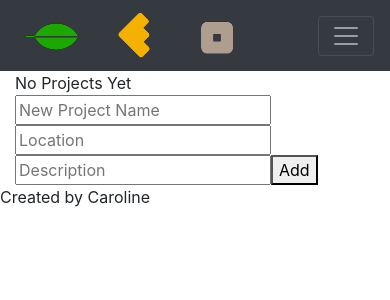
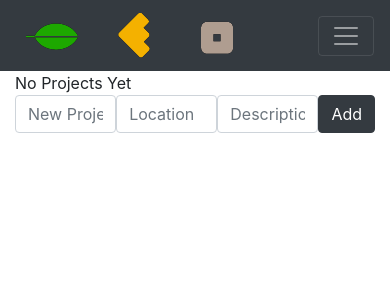
Before and after one commit to carolinemae/Job-Tracker, a React (Create React App) app in the folder Develop/client/: page /projects in a window 390 px wide. Shown: the top 300 px of the page. Built offline with nearby package versions, Linux system fonts and the light colour scheme; no server answers.

Commit message:
responsive bootstrap and basic styling added

```diff
--- a/Develop/client/src/components/CreateButton/index.js
+++ b/Develop/client/src/components/CreateButton/index.js
@@ -1,6 +1,7 @@
-import React, { useState } from 'react';
+import React from 'react';
 import { useMutation } from '@apollo/client';
 import { ADD_TIMESHEET } from '../../utils/mutations';
+import Button from 'react-bootstrap/Button';
 
 const CreateButton = () => {
 
@@ -18,10 +19,8 @@ const CreateButton = () => {
     };
 
     return (
-        <div className='center'>
-            <button onClick={handleCreate} className='create-button'>
-                Create New Timesheet
-            </button>
+        <div className='create-button'>
+            <Button variant="dark" onClick={handleCreate}>Create New Timesheet</Button>
         </div>
     );
 };
--- a/Develop/client/src/components/EquipmentForm/index.js
+++ b/Develop/client/src/components/EquipmentForm/index.js
@@ -2,6 +2,8 @@ import React, { useState } from 'react';
 import { useMutation } from '@apollo/client';
 import { ADD_EQUIPMENT } from '../../utils/mutations';
 import { QUERY_EQUIPMENT } from '../../utils/queries';
+import Button from 'react-bootstrap/Button';
+import Form from 'react-bootstrap/Form';
 
 const EquipmentForm = () => {
     const [formState, setFormState] = useState({
@@ -41,15 +43,17 @@ const EquipmentForm = () => {
     };
 
     return (
-        <div className='center'>
-            <form className='equipment-form m-10' onSubmit={handleFormSubmit}>
-                <input className='form-input w-60' name='equipId' placeholder='ID' type='text' value={formState.equipId} onChange={handleChange} />
-                <input className='form-input w-200' name='equipName' placeholder='Make & Model' type='text' value={formState.equipName} onChange={handleChange} />
-                <button className='w-60' type='submit'>
-                    Add
-                </button>
-            </form>
-        </div>
+        <Form className='equip-form'>
+            <Form.Group>
+                <Form.Control type="text" name='equipId' placeholder='ID' value={formState.equipId} onChange={handleChange} />
+            </Form.Group>
+            <Form.Group>
+                <Form.Control type="text" name='equipName' placeholder='Make & Model' value={formState.equipName} onChange={handleChange} />
+            </Form.Group>
+            <Button variant="dark" type="submit">
+                Add
+            </Button>
+        </Form>
     );
 };
 
--- a/Develop/client/src/components/EquipmentList/index.js
+++ b/Develop/client/src/components/EquipmentList/index.js
@@ -1,4 +1,5 @@
 import React from 'react';
+import Table from 'react-bootstrap/Table';
 
 const EquipmentList = ({ equipment }) => {
     if (!equipment.length) {
@@ -6,20 +7,22 @@ const EquipmentList = ({ equipment }) => {
     }
 
     return (
-        <div className='center'>
-            <table>
+        <Table striped bordered hover size="sm">
+            <thead>
                 <tr>
                     <th>ID #</th>
                     <th>Equipment Make & Model</th>
                 </tr>
+            </thead>
+            <tbody>
                 {equipment && equipment.map((equipment) => (
                     <tr key={equipment._id}>
                         <td className='w-60'>{equipment.equipId}</td>
                         <td className='w-200'>{equipment.equipName}</td>
                     </tr>
                 ))}
-            </table>
-        </div>
+            </tbody>
+        </Table>
     );
 };
 
--- a/Develop/client/src/components/Footer/index.js
+++ b/Develop/client/src/components/Footer/index.js
@@ -3,7 +3,7 @@ import React from 'react';
 const Footer = () => {
     return (
         <footer>
-          Created by Caroline
+          {/* Created by Caroline */}
         </footer>
     );
 };
--- a/Develop/client/src/components/MyTimesheetList/index.js
+++ b/Develop/client/src/components/MyTimesheetList/index.js
@@ -6,6 +6,8 @@ import { useQuery } from '@apollo/client';
 import { FontAwesomeIcon } from '@fortawesome/react-fontawesome';
 import { faPenToSquare } from '@fortawesome/free-solid-svg-icons';
 import TaskList from '../TaskList';
+import Button from 'react-bootstrap/Button';
+import Card from 'react-bootstrap/Card';
 
 const MyTimesheetList = () => {
     const employeeId = Auth.getProfile().data._id;
@@ -13,26 +15,26 @@ const MyTimesheetList = () => {
     const myTimesheets = data?.employee.timesheets || [];
 
     return (
-        <div className='flex column'>
+        <div>
             {myTimesheets && myTimesheets.map((timesheet) => (
-                <div className='timesheet-card' key={timesheet._id}>
-                    <div className='flex space-between'>
-                        <div className='flex'>
-                            <p className='pr-20 bigger green'>{timesheet.date}</p>
-                        </div>
-                        {timesheet.approved ? (
-                        <>
-                        <div>
-                            <Link to={`/timesheets/${timesheet._id}`}><FontAwesomeIcon icon={faPenToSquare} /></Link>
-                        </div>
-                        </>
-                        ) : (
-                        <></>
-                        )}
-                    </div>
-                    <p className='time pr-20'>{timesheet.project} {timesheet.startTime} - {timesheet.endTime}</p>
-                    <TaskList tasks={timesheet.tasks} />
-                </div>
+                <Card>
+                    <Card.Header>
+                        {timesheet.date}
+                        <Button href={`/timesheets/${timesheet._id}`} variant="light">
+                            <FontAwesomeIcon icon={faPenToSquare} />
+                        </Button>
+                    </Card.Header>
+                    <Card.Body>
+                        <Card.Title>{timesheet.project}</Card.Title>
+                        <Card.Text>
+                            {timesheet.startTime} - {timesheet.endTime}
+                        </Card.Text>
+                        <Card.Text>
+                            <TaskList tasks={timesheet.tasks} />
+                        </Card.Text>
+
+                    </Card.Body>
+                </Card>
             ))}
         </div>
     );
--- a/Develop/client/src/components/ProjectForm/index.js
+++ b/Develop/client/src/components/ProjectForm/index.js
@@ -2,6 +2,8 @@ import React, { useState } from 'react';
 import { useMutation } from '@apollo/client';
 import { CREATE_PROJECT } from '../../utils/mutations';
 import { QUERY_PROJECTS } from '../../utils/queries';
+import Button from 'react-bootstrap/Button';
+import Form from 'react-bootstrap/Form';
 
 const ProjectForm = () => {
     const [formState, setFormState] = useState({
@@ -39,16 +41,20 @@ const ProjectForm = () => {
     };
 
     return (
-        <div className='center'>
-            <form className='project-form m-10' onSubmit={handleFormSubmit}>
-                <input className='form-input w-200' name='projectName' placeholder='New Project Name' type='text' value={formState.projectName} onChange={handleChange} />
-                <input className='form-input w-200' name='location' placeholder='Location' type='text' value={formState.location} onChange={handleChange} />
-                <input className='form-input w-200' name='description' placeholder='Description' type='text' value={formState.description} onChange={handleChange} />
-                <button className='w-60' type='submit'>
-                    Add
-                </button>
-            </form>
-        </div>
+        <Form className='project-form'>
+            <Form.Group>
+                <Form.Control type="text" name='projectName' placeholder="New Project Name" value={formState.projectName} onChange={handleChange} />
+            </Form.Group>
+            <Form.Group>
+                <Form.Control type="text" name='location' placeholder="Location" value={formState.location} onChange={handleChange} />
+            </Form.Group>
+            <Form.Group>
+                <Form.Control type="text" name='description' placeholder="Description" value={formState.description} onChange={handleChange} />
+            </Form.Group>
+            <Button variant="dark" type="submit">
+                Add
+            </Button>
+        </Form>
     );
 };
 
--- a/Develop/client/src/components/ProjectList/index.js
+++ b/Develop/client/src/components/ProjectList/index.js
@@ -1,4 +1,5 @@
 import React from 'react';
+import Table from 'react-bootstrap/Table';
 
 const ProjectList = ({ projects }) => {
 
@@ -7,24 +8,26 @@ const ProjectList = ({ projects }) => {
     }
 
     return (
-        <div className='center'>
-            <table>
+        <Table striped bordered hover size="sm">
+            <thead>
                 <tr>
                     <th>Project Name</th>
                     <th>Location</th>
                     <th>Description</th>
                     <th>Active</th>
                 </tr>
+            </thead>
+            <tbody>
                 {projects && projects.map((project) => (
                     <tr key={project._id}>
-                            <td className='w-200'>{project.projectName}</td>
-                            <td className='w-200'>{project.location}</td>
-                            <td className='w-200'>{project.description}</td>
-                            <td className='w-60'>{project.active}</td>
+                        <td className='w-200'>{project.projectName}</td>
+                        <td className='w-200'>{project.location}</td>
+                        <td className='w-200'>{project.description}</td>
+                        <td className='w-60'>{project.active}</td>
                     </tr>
                 ))}
-            </table>
-        </div>
+            </tbody>
+        </Table>
     );
 };
 
--- a/Develop/client/src/components/TaskList/index.js
+++ b/Develop/client/src/components/TaskList/index.js
@@ -5,7 +5,7 @@ const TaskList = ({ tasks = [] }) => {
         <div>
             {tasks && tasks.map((task) => (
                 <div className='flex' key={task._id}>
-                    <p className='equip w-100'>
+                    <p>
                         {task.equipId}
                     </p>
                     <p>
--- a/Develop/client/src/index.css
+++ b/Develop/client/src/index.css
@@ -1,4 +1,44 @@
 :root {
+  --grey: rgba(199, 196, 194, 0.5);
+}
+
+.card {
+  margin: 20px 0px;
+}
+
+.card-header {
+  display: flex;
+  align-items: center;
+  justify-content: space-between;
+  padding: 5px 15px;
+}
+
+.card-body {
+  padding: 15px;
+}
+
+.greeting, .create-button {
+  text-align: center;
+  margin: 10px 0px;
+}
+
+.h5 {
+  font-size: large;
+}
+
+.table {
+  margin: 20px 0px;
+}
+
+.project-form, .equip-form {
+  display: flex;
+  align-items: center;
+  justify-content: center;
+}
+
+
+
+/* :root {
   --green: rgb(27, 165, 27);
   --yellow: rgb(236, 198, 28);
   --grey: rgb(167, 167, 167);
@@ -170,4 +210,4 @@ button:hover {
 
 .pr-20 {
   padding-right: 20px;
-}
+} */
--- a/Develop/client/src/index.js
+++ b/Develop/client/src/index.js
@@ -1,6 +1,6 @@
 import React from 'react';
 import ReactDOM from 'react-dom';
-// import './index.css';
+import './index.css';
 import App from './App';
 import reportWebVitals from './reportWebVitals';
 
```
Also changed, not shown: Develop/client/src/components/Header/index.js (+0 -32 lines), 1 other file (tests, documents, lock files or other folders).
